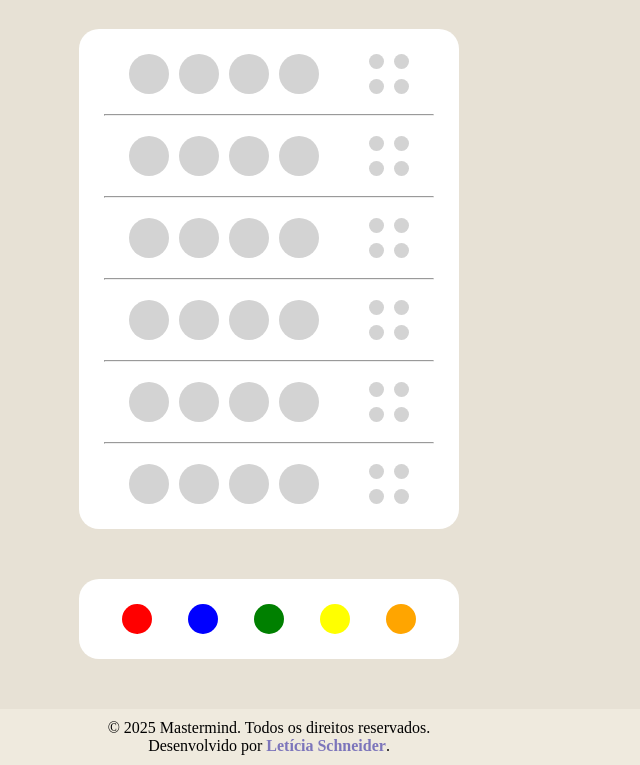
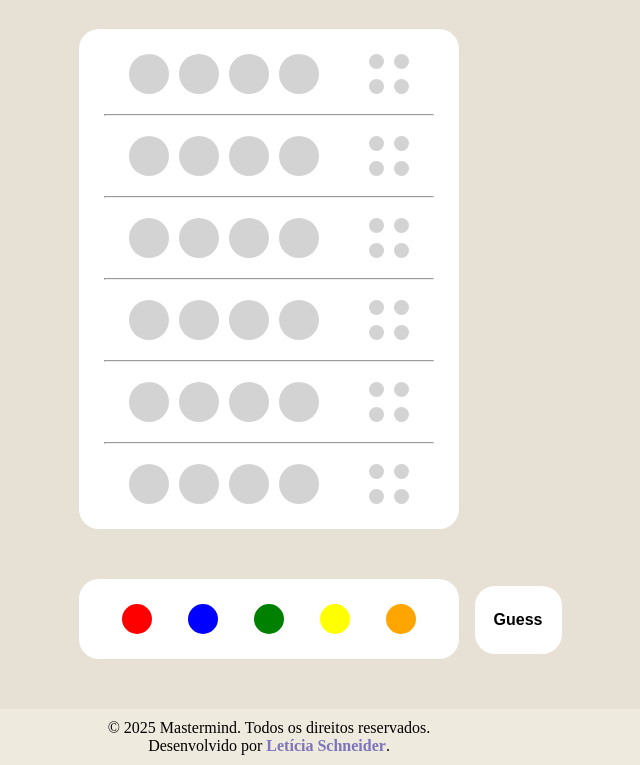
Before and after one commit to leticiaschneider/mastermind-javascript, a plain HTML site: page index.html in a window 1280 px wide. Shown: the part 87-852 px from the top of the page, without its empty margins (371-1011 px from the left). Drawn offline with Linux system fonts and the light colour scheme.

Commit message:
add button guess

```diff
--- a/index.html
+++ b/index.html
@@ -17,8 +17,12 @@
     <section class="container board">
     </section>
 
-    <section class="container colorsToSelect">
+    <section class="box-colors">
+        <div class="container colorsToSelect">
+        </div>
+        <button class="btn-guess">Guess</button>
     </section>
+
 
     <footer class="main-footer">
         <p>&copy; 2025 Mastermind. Todos os direitos reservados.</p>
--- a/script.js
+++ b/script.js
@@ -65,6 +65,7 @@ for (let i = 0; i < repetitions; i++) {
     }
 }
 
+// -------- Modal --------
 const openModal = document.getElementById("openModal");
 const closeModal = document.getElementById("closeModal");
 const modal = document.getElementById("howToPlayModal");
--- a/style.css
+++ b/style.css
@@ -94,6 +94,25 @@ body {
     border-radius: 50%;
 }
 
+.box-colors {
+    position: relative;
+    width: 735px;
+    margin: 0 auto;
+}
+
+.btn-guess {
+    font-size: 16px;
+    background-color: white;
+    outline: none;
+    border: none;
+    border-radius: 20px;
+    padding: 25px 19px;
+    font-weight: 600;
+    position: absolute;
+    right: 75px;
+    top: 7px;
+}
+
 /* Footer */
 .main-footer {
     background-color: #efeade;
@@ -173,7 +192,7 @@ body {
     font-size: 18px;
 }
 
-.modal-content > ul > li {
+.modal-content>ul>li {
     padding-bottom: 5px;
 }
 
```
